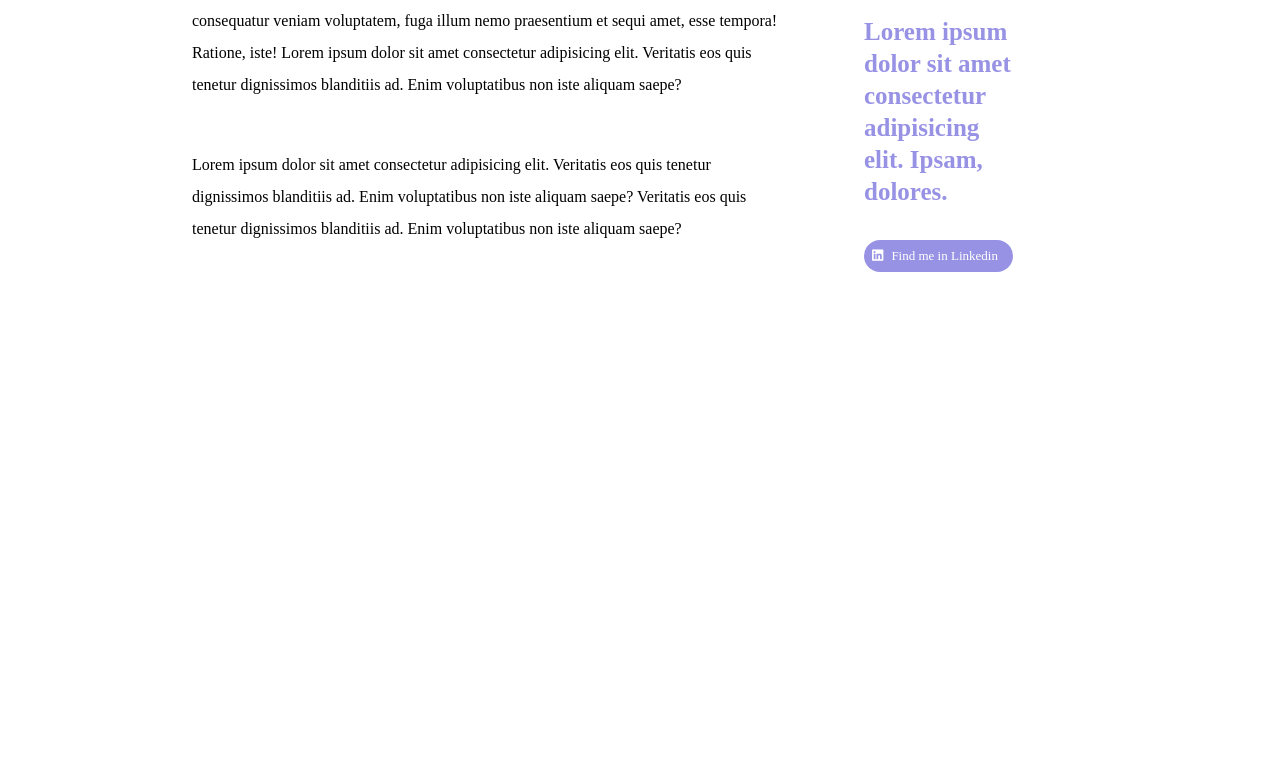
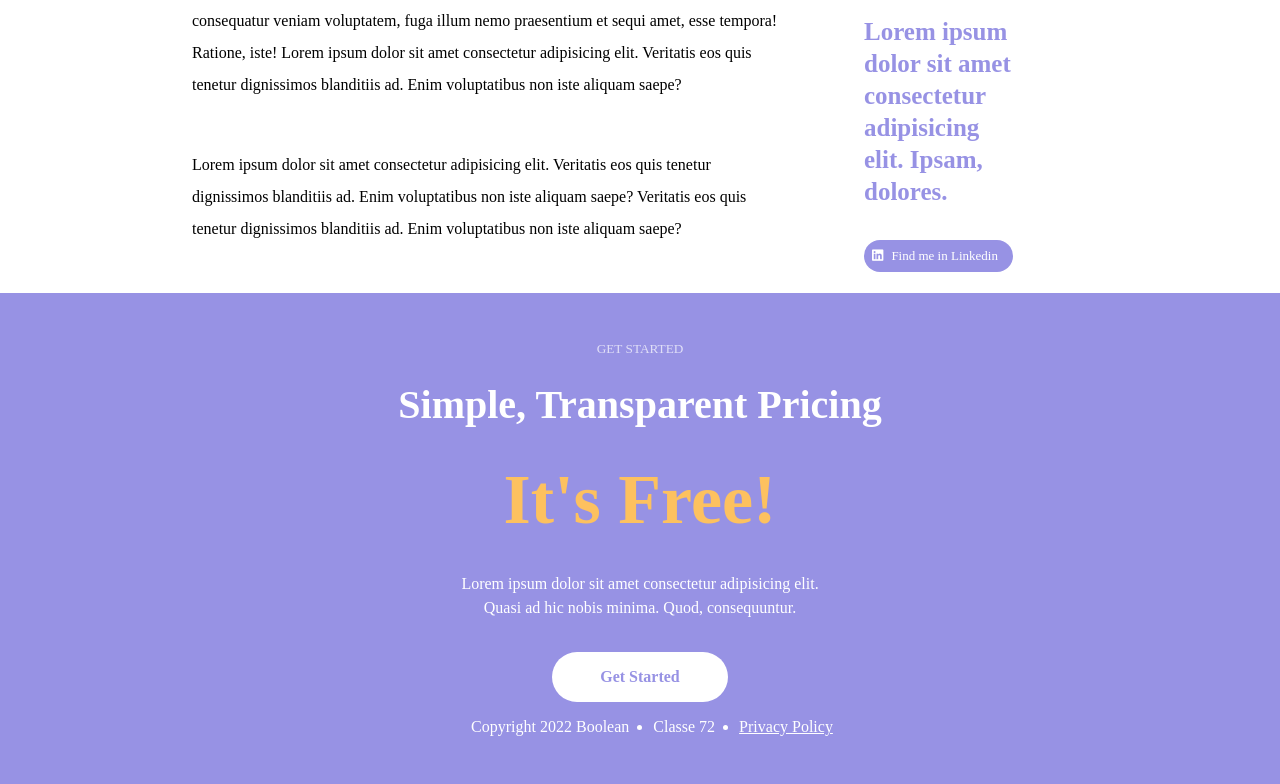
Before and after one commit to sensi-federico/htmlcss-responsive-layout, a plain HTML site: page index.html in a window 1280 px wide. Shown: the part 4325-5109 px from the top of the page. Before the commit the page ends 4618 px from the top, so only its background shows below. Drawn offline with Linux system fonts and the light colour scheme.

Commit message:
started section

```diff
--- a/assets/css/style.css
+++ b/assets/css/style.css
@@ -19,6 +19,11 @@
 
 .container {
     width: 70%;
+    margin: auto;
+}
+
+.container_small {
+    width: 50%;
     margin: auto;
 }
 
@@ -413,4 +418,70 @@ header {
     flex-direction: column;
 }
 
+                    /*  ABOUT */
+
+.started {
+    background-color: var(--primary);
+}
+
+.center {
+    display: flex;
+    flex-direction: column;
+    align-items: center;
+}
+
+.started h5 {
+    padding: 3rem 0 1.5rem 0;
+    color:  var(--back);
+    font-weight: normal;
+    opacity: 0.7;
+}
+
+.started h3 {
+    color: var(--back);
+    font-size: 40px;
+}
+
+.started h2 {
+    color: var(--details);
+    font-size: 70px;
+    padding: 2rem 0;
+}
+
+.started p {
+    text-align: center;
+    color: var(--back);
+    padding-bottom: 2rem;
+    line-height: 1.5rem;
+}
+
+.get_started {
+    background-color: var(--back);
+    color: var(--primary);
+    padding: 1rem 3rem;
+    border-radius: 3rem;
+    font-weight: bold;
+    margin-bottom: 1rem;
+}
+
+.started ul {
+    display: flex;
+}
+
+.started li {
+    margin-left: 1.5rem;
+    color: white;
+    margin-bottom: 3rem;
+}
+
+.none {
+    list-style: none;
+}
+
+.started li a {
+    text-decoration: underline;
+}
+
+
+
 /* #endregion main */
--- a/index.html
+++ b/index.html
@@ -379,8 +379,27 @@
 
                     </div>
                 </div>
+            </div>
+        </section>
 
+                    <!--
+                        GET STARTED
+                    -->
 
+        <section class="started">
+            <div class="container center">
+                <h5>GET STARTED</h5>
+                <h3>Simple, Transparent Pricing</h3>
+                <h2>It's Free!</h2>
+                <p>
+                    Lorem ipsum dolor sit amet consectetur adipisicing elit. <br> Quasi ad hic nobis minima. Quod, consequuntur.
+                </p>
+                <a class="get_started" href="#">Get Started</a>
+                <ul>
+                    <li class="none">Copyright 2022 Boolean</li>
+                    <li>Classe 72</li>
+                    <li><a href="#">Privacy Policy</a></li>
+                </ul>
             </div>
         </section>
 
```
